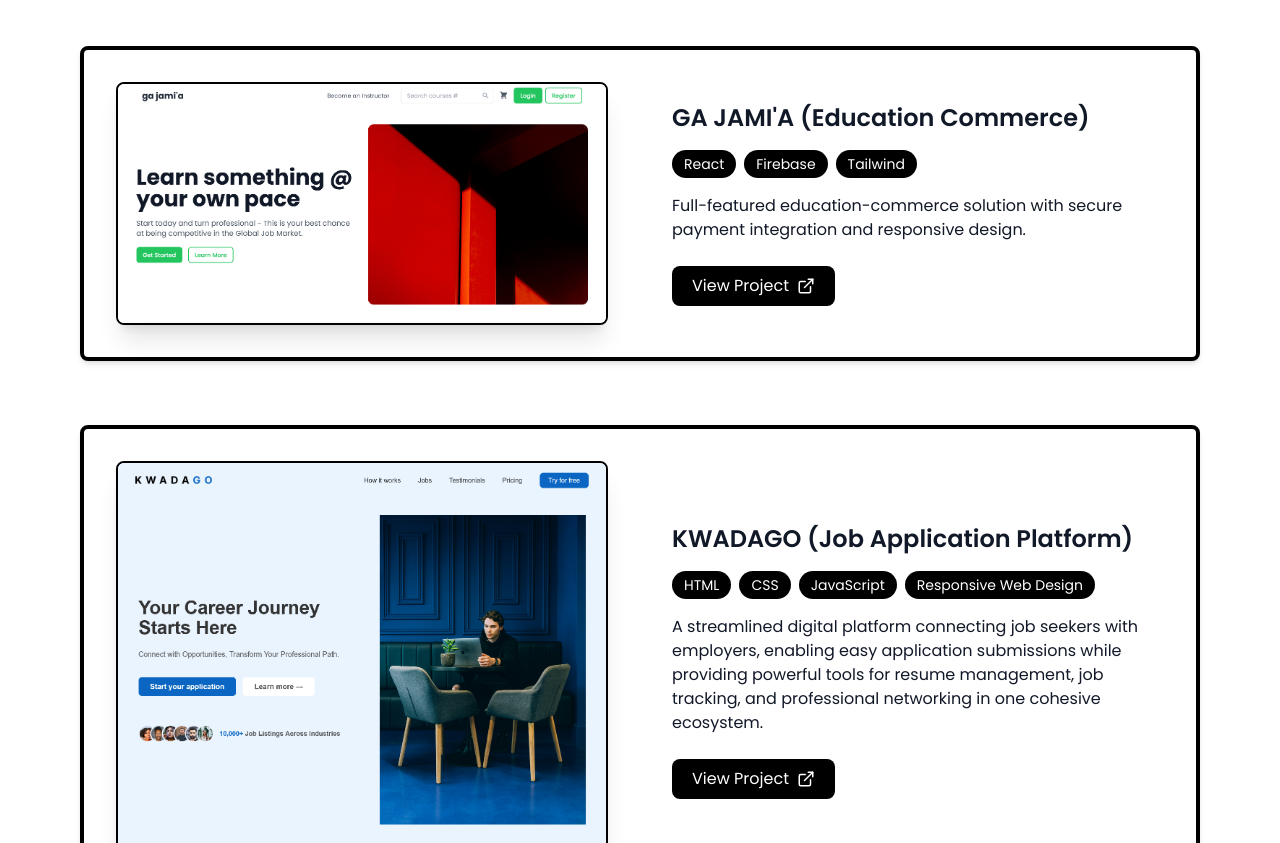
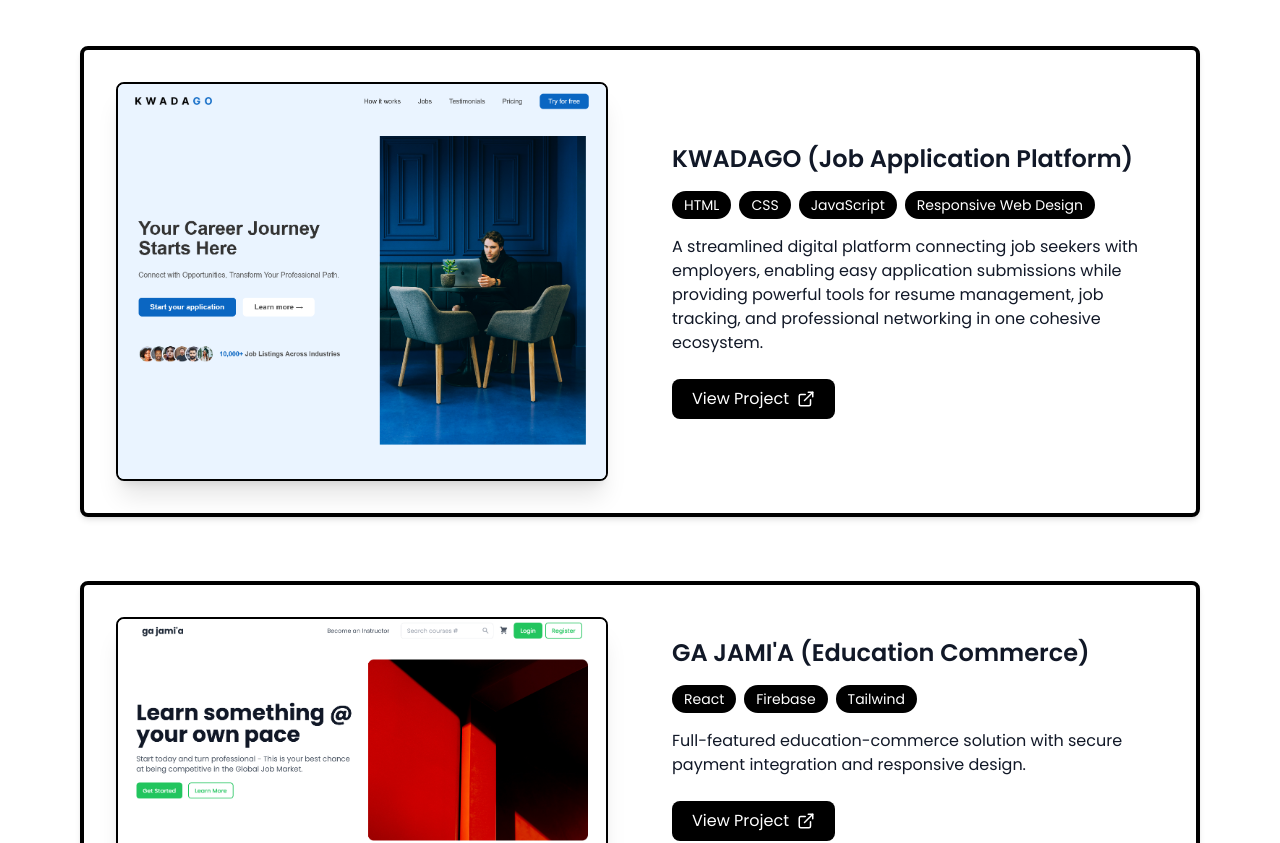
Before and after one commit to abdulbusybrain/abdullahi-busybrain, a React (Create React App) app: page / in a window 1280 px wide. Shown: the part 1549-2392 px from the top of the page. Built offline with nearby package versions, Linux system fonts and the light colour scheme.

Commit message:
Built for production

```diff
--- a/src/App.js
+++ b/src/App.js
@@ -5,6 +5,7 @@ import logo from "./img/logo.jpg";
 import hero from "./img/hero.jpg";
 import kwadagoHero from "./img/kwadago.png";
 import gajamiaHero from "./img/gajamia.png";
+import foodiHero from "./img/FOODI.png";
 
 const softBeige = "#f9efe7";
 const brightYellow = "#ffe872";
@@ -98,6 +99,15 @@ const Hero = () => {
 const WorkSection = () => {
   const projects = [
     {
+      title: "KWADAGO (Job Application Platform)",
+      technologies: ["HTML", "CSS", "JavaScript", "Responsive Web Design"],
+      description:
+        "A streamlined digital platform connecting job seekers with employers, enabling easy application submissions while providing powerful tools for resume management, job tracking, and professional networking in one cohesive ecosystem.",
+      image: kwadagoHero,
+      link: "https://kwadago.vercel.app/",
+    },
+
+    {
       title: "GA JAMI'A (Education Commerce)",
       technologies: ["React", "Firebase", "Tailwind"],
       description:
@@ -105,12 +115,13 @@ const WorkSection = () => {
       image: gajamiaHero,
       link: "https://gajamia.vercel.app/",
     },
+
     {
-      title: "KWADAGO (Job Application Platform)",
+      title: "FOODI (Restaurant Website)",
       technologies: ["HTML", "CSS", "JavaScript", "Responsive Web Design"],
       description:
         "A streamlined digital platform connecting job seekers with employers, enabling easy application submissions while providing powerful tools for resume management, job tracking, and professional networking in one cohesive ecosystem.",
-      image: kwadagoHero,
+      image: foodiHero,
       link: "https://kwadago.vercel.app/",
     },
   ];
```
Also changed, not shown: src/img/FOODI.png (added).
